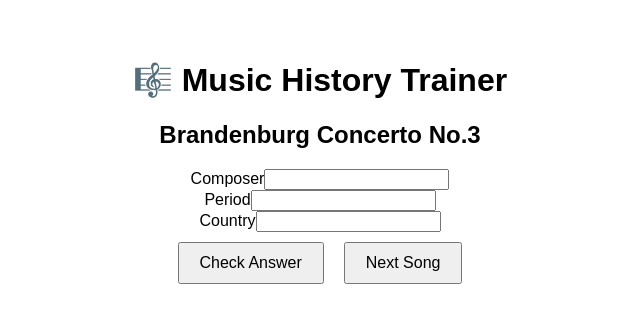
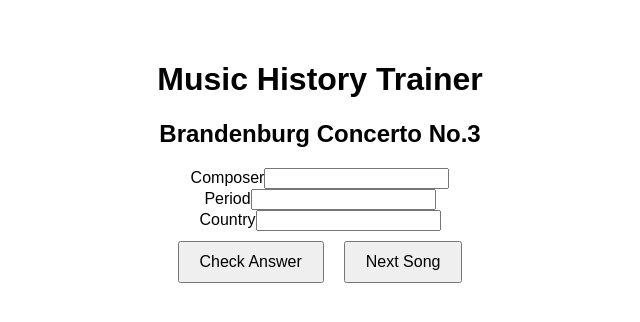
Before and after one commit to BradyRichardsGit/Periodle, a React (Vite) app: page / in a window 1280 px wide. Shown: the top 322 px of the page, without its empty margins (320-960 px from the left). Built offline with nearby package versions, Linux system fonts and the light colour scheme.

Commit message:
maybe fixed

```diff
--- a/src/App.tsx
+++ b/src/App.tsx
@@ -2,13 +2,6 @@ import { useState } from "react"
 import "./App.css"
 import { songs } from "./songs"
 
-
-type Song = {
-  title: string
-  composer: string
-  period: string
-  country: string
-}
 
 
 function App() {
@@ -60,7 +53,7 @@ function App() {
   return (
     <div className="quiz">
 
-      <h1>🎼 Music History Trainer</h1>
+      <h1>Music History Trainer</h1>
 
       <h2>{song.title}</h2>
 
```
